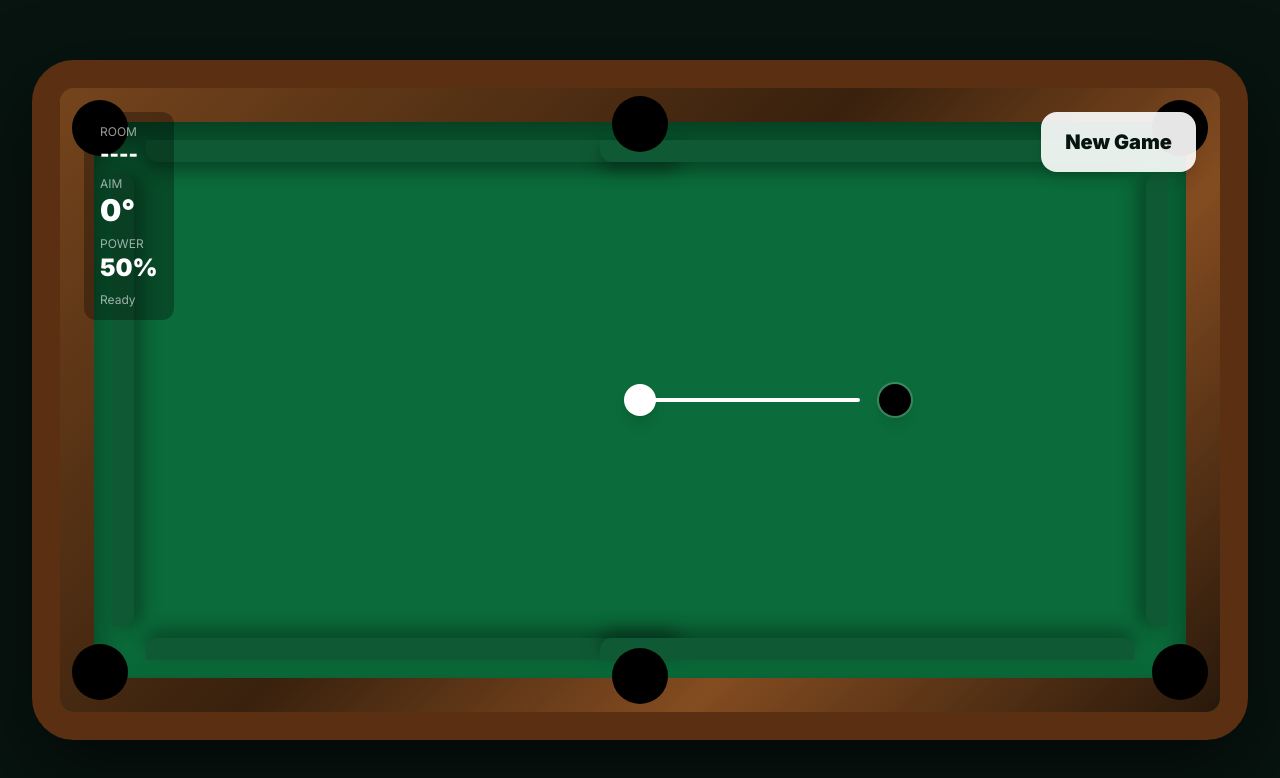
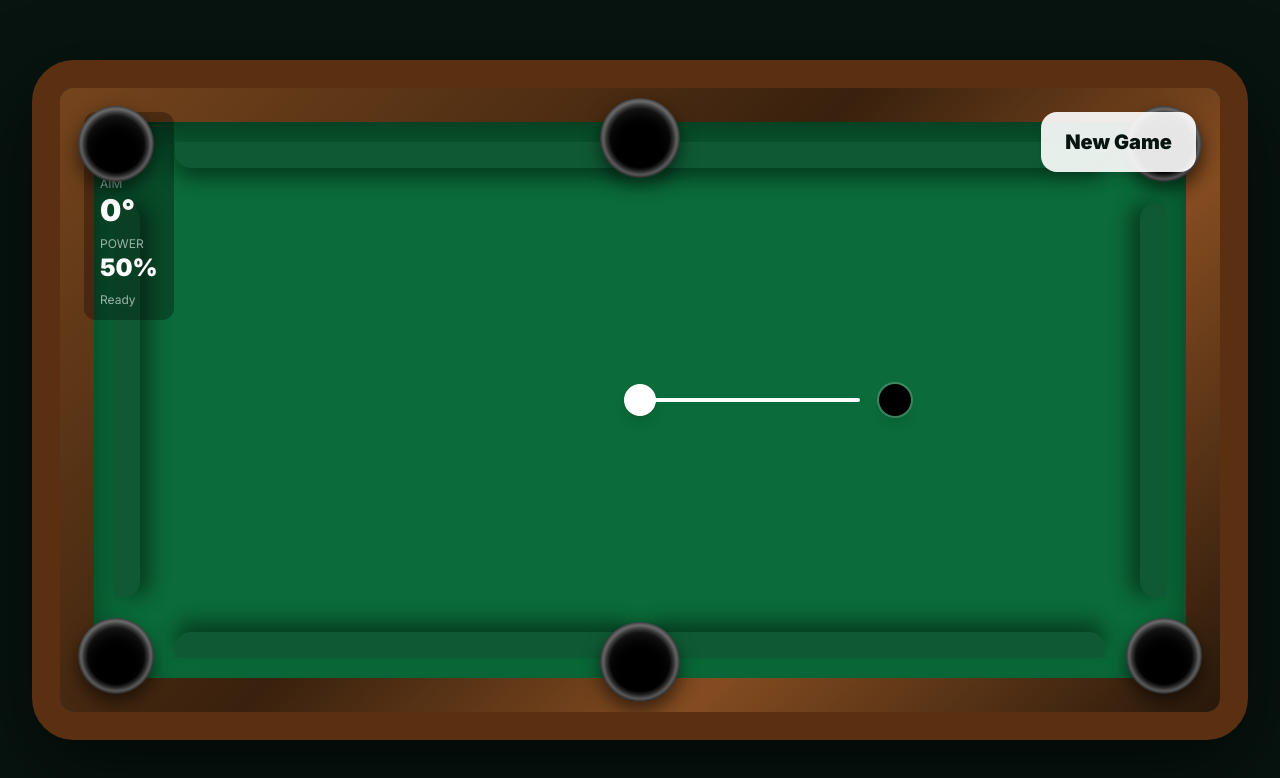
Before and after one commit to IrishDec/heiyu-digital, a Next.js app: page /pool/game in a window 1280 px wide. Shown: the top 778 px of the page. Built offline with nearby package versions, Linux system fonts and the light colour scheme; no server answers.

Commit message:
Widen and style pool pocket mouths

```diff
--- a/app/pool/game/page.tsx
+++ b/app/pool/game/page.tsx
@@ -246,23 +246,25 @@ useEffect(() => {
 {/* Inner cushion */}
 <div className="pointer-events-none absolute inset-0 bg-[linear-gradient(135deg,#7a421b,#3b1d0b_45%,#8a4a1f_70%,#2a1408)] opacity-95" />
 <div className="pointer-events-none absolute inset-[34px] rounded-[26px] bg-[#0b6b3a] shadow-[inset_0_18px_35px_rgba(0,0,0,0.45)]" />
-{/* Real cushion rails with pocket openings */}
-<div className="pointer-events-none absolute left-[86px] right-[540px] top-[52px] h-[22px] rounded-b-xl bg-[#0f5a34] shadow-[0_8px_18px_rgba(0,0,0,0.35)]" />
-<div className="pointer-events-none absolute left-[540px] right-[86px] top-[52px] h-[22px] rounded-b-xl bg-[#0f5a34] shadow-[0_8px_18px_rgba(0,0,0,0.35)]" />
 
-<div className="pointer-events-none absolute left-[86px] right-[540px] bottom-[52px] h-[22px] rounded-t-xl bg-[#0f5a34] shadow-[0_-8px_18px_rgba(0,0,0,0.35)]" />
-<div className="pointer-events-none absolute left-[540px] right-[86px] bottom-[52px] h-[22px] rounded-t-xl bg-[#0f5a34] shadow-[0_-8px_18px_rgba(0,0,0,0.35)]" />
+{/* Real cushion rails with wide pocket openings */}
+<div className="pointer-events-none absolute left-[115px] right-[585px] top-[54px] h-[26px] rounded-b-2xl bg-[#0f5a34] shadow-[0_10px_20px_rgba(0,0,0,0.45)]" />
+<div className="pointer-events-none absolute left-[585px] right-[115px] top-[54px] h-[26px] rounded-b-2xl bg-[#0f5a34] shadow-[0_10px_20px_rgba(0,0,0,0.45)]" />
 
-<div className="pointer-events-none absolute left-[52px] top-[86px] bottom-[86px] w-[22px] rounded-r-xl bg-[#0f5a34] shadow-[8px_0_18px_rgba(0,0,0,0.35)]" />
-<div className="pointer-events-none absolute right-[52px] top-[86px] bottom-[86px] w-[22px] rounded-l-xl bg-[#0f5a34] shadow-[-8px_0_18px_rgba(0,0,0,0.35)]" />
-      {/* Pockets */}
-<div className="absolute left-3 top-3 h-14 w-14 rounded-full bg-black shadow-inner" />
-<div className="absolute left-1/2 top-2 h-14 w-14 -translate-x-1/2 rounded-full bg-black shadow-inner" />
-<div className="absolute right-3 top-3 h-14 w-14 rounded-full bg-black shadow-inner" />
+<div className="pointer-events-none absolute left-[115px] right-[585px] bottom-[54px] h-[26px] rounded-t-2xl bg-[#0f5a34] shadow-[0_-10px_20px_rgba(0,0,0,0.45)]" />
+<div className="pointer-events-none absolute left-[585px] right-[115px] bottom-[54px] h-[26px] rounded-t-2xl bg-[#0f5a34] shadow-[0_-10px_20px_rgba(0,0,0,0.45)]" />
 
-<div className="absolute bottom-3 left-3 h-14 w-14 rounded-full bg-black shadow-inner" />
-<div className="absolute bottom-2 left-1/2 h-14 w-14 -translate-x-1/2 rounded-full bg-black shadow-inner" />
-<div className="absolute bottom-3 right-3 h-14 w-14 rounded-full bg-black shadow-inner" />
+<div className="pointer-events-none absolute left-[54px] top-[115px] bottom-[115px] w-[26px] rounded-r-2xl bg-[#0f5a34] shadow-[10px_0_20px_rgba(0,0,0,0.45)]" />
+<div className="pointer-events-none absolute right-[54px] top-[115px] bottom-[115px] w-[26px] rounded-l-2xl bg-[#0f5a34] shadow-[-10px_0_20px_rgba(0,0,0,0.45)]" />
+
+{/* Pocket rims and holes */}
+<div className="absolute left-[18px] top-[18px] z-10 h-[76px] w-[76px] rounded-full bg-[radial-gradient(circle,#000_52%,#1f1f1f_58%,#555_65%,#111_72%)] shadow-[inset_0_8px_18px_rgba(255,255,255,0.18),0_8px_18px_rgba(0,0,0,0.55)]" />
+<div className="absolute left-1/2 top-[10px] z-10 h-[80px] w-[80px] -translate-x-1/2 rounded-full bg-[radial-gradient(circle,#000_52%,#1f1f1f_58%,#555_65%,#111_72%)] shadow-[inset_0_8px_18px_rgba(255,255,255,0.18),0_8px_18px_rgba(0,0,0,0.55)]" />
+<div className="absolute right-[18px] top-[18px] z-10 h-[76px] w-[76px] rounded-full bg-[radial-gradient(circle,#000_52%,#1f1f1f_58%,#555_65%,#111_72%)] shadow-[inset_0_8px_18px_rgba(255,255,255,0.18),0_8px_18px_rgba(0,0,0,0.55)]" />
+
+<div className="absolute bottom-[18px] left-[18px] z-10 h-[76px] w-[76px] rounded-full bg-[radial-gradient(circle,#000_52%,#1f1f1f_58%,#555_65%,#111_72%)] shadow-[inset_0_8px_18px_rgba(255,255,255,0.18),0_8px_18px_rgba(0,0,0,0.55)]" />
+<div className="absolute bottom-[10px] left-1/2 z-10 h-[80px] w-[80px] -translate-x-1/2 rounded-full bg-[radial-gradient(circle,#000_52%,#1f1f1f_58%,#555_65%,#111_72%)] shadow-[inset_0_8px_18px_rgba(255,255,255,0.18),0_8px_18px_rgba(0,0,0,0.55)]" />
+<div className="absolute bottom-[18px] right-[18px] z-10 h-[76px] w-[76px] rounded-full bg-[radial-gradient(circle,#000_52%,#1f1f1f_58%,#555_65%,#111_72%)] shadow-[inset_0_8px_18px_rgba(255,255,255,0.18),0_8px_18px_rgba(0,0,0,0.55)]" />
 <button
   type="button"
   onClick={() => {
```
